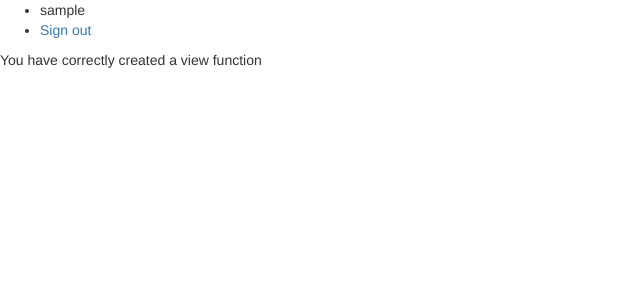
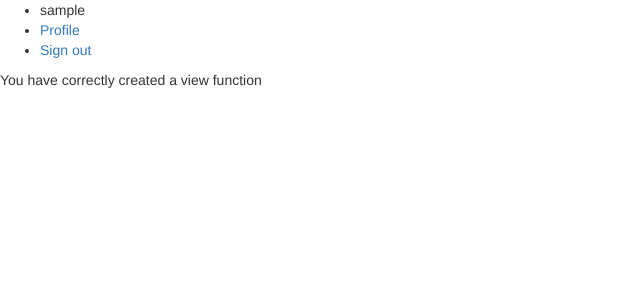
Before and after one commit to FrancisFlow/Flask_Pitch_App, a Flask app: page / in a window 1280 px wide. Shown: the top 300 px of the page, without its empty margins (0-640 px from the left). Run offline with Flask 2, Linux system fonts and the light colour scheme; the visitor is signed in with stand-in values (Sample User, id 1); data comes from the database, SQL or seed files in the repository; parts of the project's set-up code (start-up, migrations or seed data) failed here and were passed over; some libraries are stand-ins or nearby versions.

Commit message:
Created update bio form

```diff
--- a/app/main/views.py
+++ b/app/main/views.py
@@ -1,9 +1,36 @@
-from flask import render_template
+from flask import render_template, request, redirect, url_for, abort
 from . import main
+from ..models import User
 #extenstion for secured routes
 from flask_login import login_required
+from .forms import UpdateProfile
+from .. import db
 
 @main.route('/')
 def index():
     message="You have correctly created a view function"
     return render_template('index.html', message=message)
+
+@main.route('/user/<uname>')
+def profile(uname):
+    user = User.query.filter_by(username=uname).first()
+
+    if user is None:
+        abort(404)
+    return render_template("profile/profile.html", user = user)
+
+@main.route('user/<uname>/update')
+@login_required
+def update_profile(uname):
+    user= User.query.filter_by(username=uname).first()
+    if user is None:
+        abort(404)
+    form = UpdateProfile()
+
+    if form.validate_on_submit():
+        user.bio=form.bio.data
+        db.session.add(user)
+        db.session.commit()
+        return redirect(url_for('.profile', uname=user.username))
+
+    return render_template('profile/update.html', form=form)
--- a/app/templates/index.html
+++ b/app/templates/index.html
@@ -4,6 +4,7 @@
 <ul>
 {% if current_user.is_authenticated %}
     <li>{{current_user.username}}</li>
+    <li> <a href="{{url_for('main.profile', uname=current_user.username)}}">Profile</a> </li>
     <li><a href="{{url_for('auth.logout')}}">Sign out</a></li>
 {%else%}
 <li><a href="{{url_for('auth.login')}}">Sign in</a></li>
```
Also changed, not shown: app/main/forms.py (added, +8 -0 lines), app/templates/profile/profile.html (+8 -0 lines).
